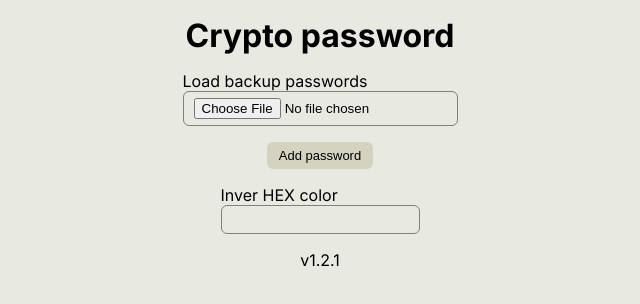
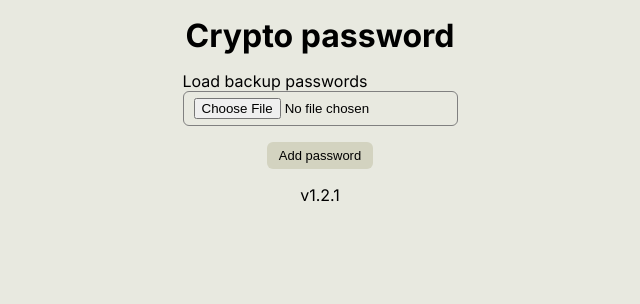
Before and after one commit to dagamdev/crypto-password, a Next.js app: page / in a window 1280 px wide. Shown: the top 304 px of the page, without its empty margins (320-960 px from the left). Built offline with nearby package versions, Linux system fonts and the light colour scheme; no server answers.

Commit message:
Remove invert hex color & remove import css module

```diff
--- a/src/app/page.tsx
+++ b/src/app/page.tsx
@@ -1,5 +1,5 @@
 'use client'
-import styles from '@/styles/page.module.css'
+
 import LoadPasswords from '@/components/load-passwords'
 import PasswordForm from '@/components/add-password'
 import { Suspense, useState } from 'react'
@@ -22,7 +22,7 @@ export default function Home () {
         <Passwords />
       </Suspense>
 
-      <label>
+      {/* <label>
         Inver HEX color
         <input onChange={(ev) => {
           const codigoHex = ev.currentTarget.value.replace('#', '')
@@ -42,7 +42,7 @@ export default function Home () {
 
           setInvertedHexColor(colorComplementario)
         }} type="text" />
-      </label>
+      </label> */}
       {invertedHexColor !== undefined && <p onClick={async () => {
         await navigator.clipboard.writeText(invertedHexColor)
       }}>{invertedHexColor}</p>}
```
